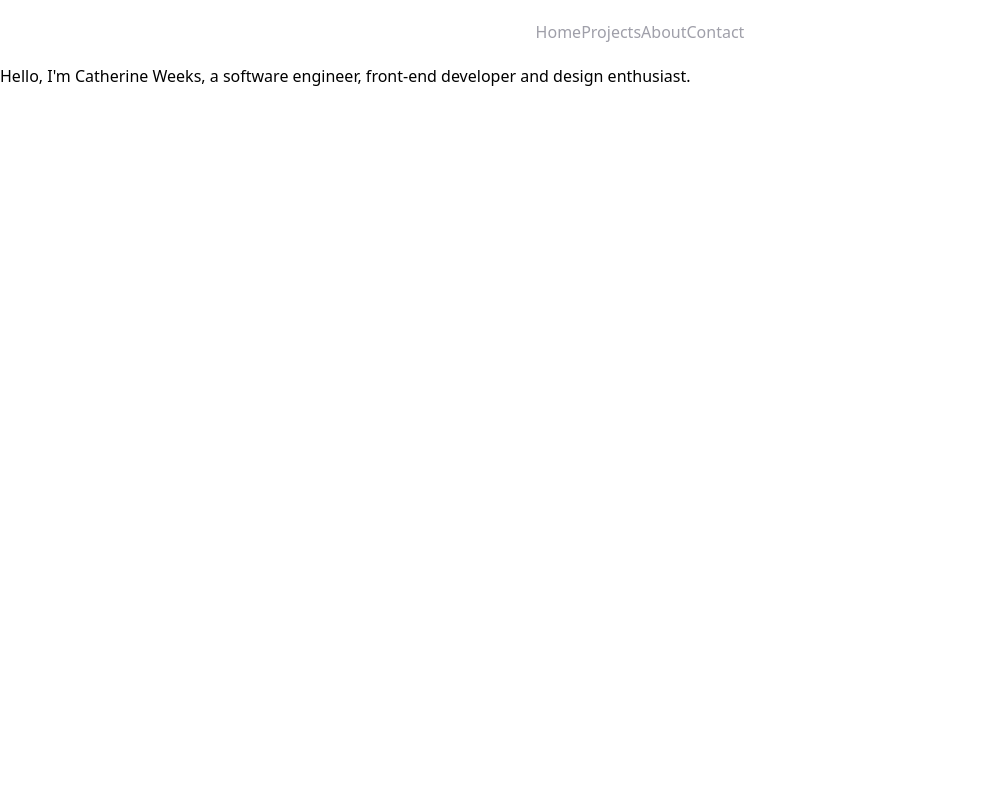
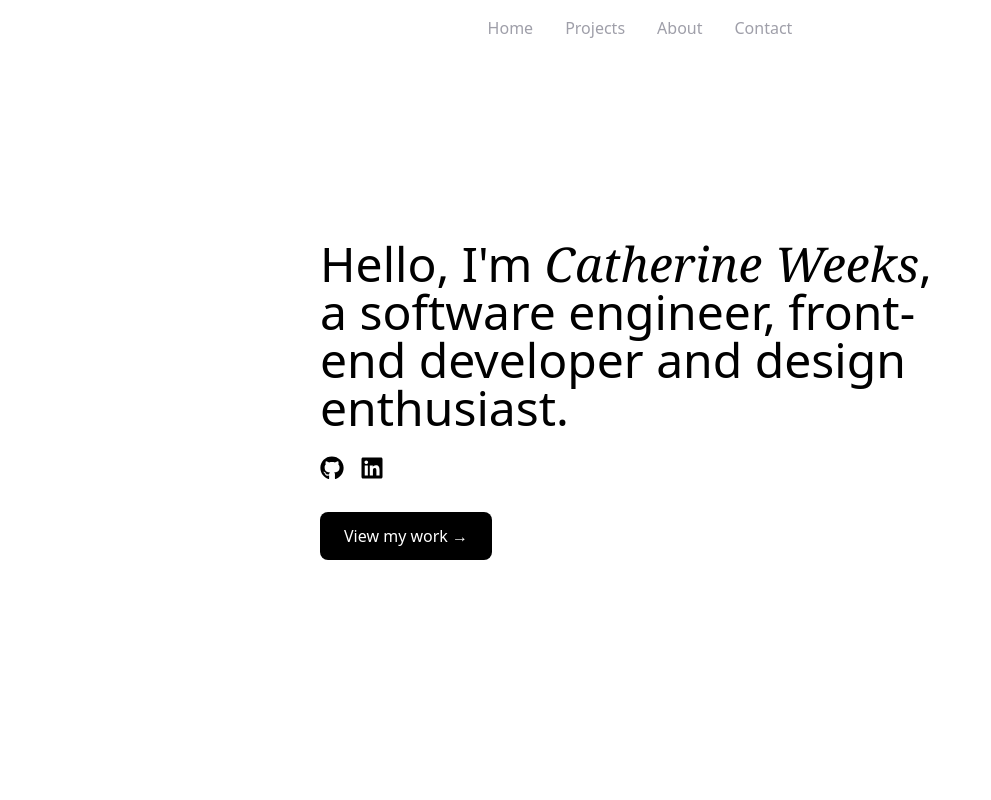
Before and after one commit to catherinetweeks/portfolio, a React (Vite) app: page / in a window 1280 px wide. Shown: the top 800 px of the page, without its empty margins (0-991 px from the left). Built offline with nearby package versions, Linux system fonts and the light colour scheme.

Commit message:
starter layout

```diff
--- a/package.json
+++ b/package.json
@@ -11,8 +11,10 @@
   },
   "dependencies": {
     "@tailwindcss/vite": "^4.1.11",
+    "motion": "^12.23.12",
     "react": "^19.1.1",
-    "react-dom": "^19.1.0"
+    "react-dom": "^19.1.0",
+    "react-icons": "^5.5.0"
   },
   "devDependencies": {
     "@eslint/js": "^9.30.1",
--- a/src/App.tsx
+++ b/src/App.tsx
@@ -1,14 +1,95 @@
-import HeroSection from "./components/HeroSection"
-import Menu from "./components/Menu"
+import { FaGithub, FaLinkedin } from "react-icons/fa"
+import { useRef } from "react";
+import { motion } from "framer-motion";
 
+export default function App() {
+  const homeRef = useRef<HTMLDivElement>(null);
+  const projectsRef = useRef<HTMLDivElement>(null);
+  const aboutRef = useRef<HTMLDivElement>(null);
+  const contactRef = useRef<HTMLDivElement>(null);
 
-function App() {
+  const scrollToSection = (ref: React.RefObject<HTMLDivElement | null>) => {
+    if (ref.current) {
+      ref.current.scrollIntoView({ behavior: "smooth" });
+    }
+  };
+
   return (
-    <div className="">
-      <Menu/>
-      <HeroSection/>
+    <div className="font-sans text-black bg-white">
+      {/* nav bar */}
+      <nav className="fixed top-0 left-0 w-full bg-white z-50">
+        <ul className="flex justify-center gap-8 py-4 text-zinc-400">
+          <li>
+            <button onClick={() => scrollToSection(homeRef)}>Home</button>
+          </li>
+          <li>
+            <button onClick={() => scrollToSection(projectsRef)}>Projects</button>
+          </li>
+          <li>
+            <button onClick={() => scrollToSection(aboutRef)}>About</button>
+          </li>
+          <li>
+            <button onClick={() => scrollToSection(contactRef)}>Contact</button>
+          </li>
+        </ul>
+      </nav>
+
+      {/* home */}
+      <section ref={homeRef} className="h-screen flex items-center justify-center">
+        <motion.div
+          initial={{ opacity: 0, y: 20 }}
+          animate={{ opacity: 1, y: 0 }}
+          transition={{ duration: 0.8 }}
+          className="max-w-2xl px-4"
+        >
+          <h1 className="text-3xl md:text-5xl font-light">
+            Hello, I'm <span className="italic font-serif">Catherine Weeks</span>, a software engineer,
+            front-end developer and design enthusiast.
+          </h1>
+
+          {/* clickable icons */}
+          <div className="flex gap-4 mt-6">
+            <a
+              href="https://github.com/catherinetweeks"
+              target="_blank"
+              rel="noopener noreferrer"
+            >
+              <FaGithub className="w-6 h-6"/>
+            </a>
+
+            <a
+              href="https://www.linkedin.com/in/catherinetweeks"
+              target="_blank"
+              rel="noopener noreferrer"
+            >
+              <FaLinkedin className="w-6 h-6"/>
+            </a>
+          </div>
+
+          {/* view my work */}
+          <button
+            onClick={() => scrollToSection(projectsRef)}
+            className="mt-8 px-6 py-3 bg-black text-white rounded-lg flex items-center gap-2 hover:bg-gray-800 transition"
+          >
+            View my work →
+          </button>
+        </motion.div>
+      </section>
+
+      {/* projects */}
+      <section ref={projectsRef} className="h-screen flex items-center justify-center bg-gray-50">
+        <h2 className="text-3xl">Projects Section</h2>
+      </section>
+
+      {/* about */}
+      <section ref={aboutRef} className="h-screen flex items-center justify-center">
+        <h2 className="text-3xl">About Section</h2>
+      </section>
+
+      {/* contact */}
+      <section ref={contactRef} className="h-screen flex items-center justify-center bg-gray-50">
+        <h2 className="text-3xl">Contact Section</h2>
+      </section>
     </div>
-  )
+  );
 }
-
-export default App
--- a/src/components/HeroSection.tsx
+++ b/src/components/HeroSection.tsx
@@ -1,9 +1,6 @@
 function HeroSection() {
   return (
     <div>
-        <h1 className="">
-            Hello, I'm Catherine Weeks, a software engineer, front-end developer and design enthusiast.
-        </h1>
     </div>
   )
 }
--- a/src/components/Menu.tsx
+++ /dev/null
@@ -1,14 +0,0 @@
-function Menu() {
-  return(
-    <div>
-        <div className="text-zinc-400 flex justify-center p-5">
-            <button>Home </button>
-            <button>Projects</button>
-            <button>About</button>
-            <button>Contact</button>
-        </div>
-    </div>
-  )
-}
-
-export default Menu
```
Also changed, not shown: 1 other file (tests, documents, lock files or other folders).
